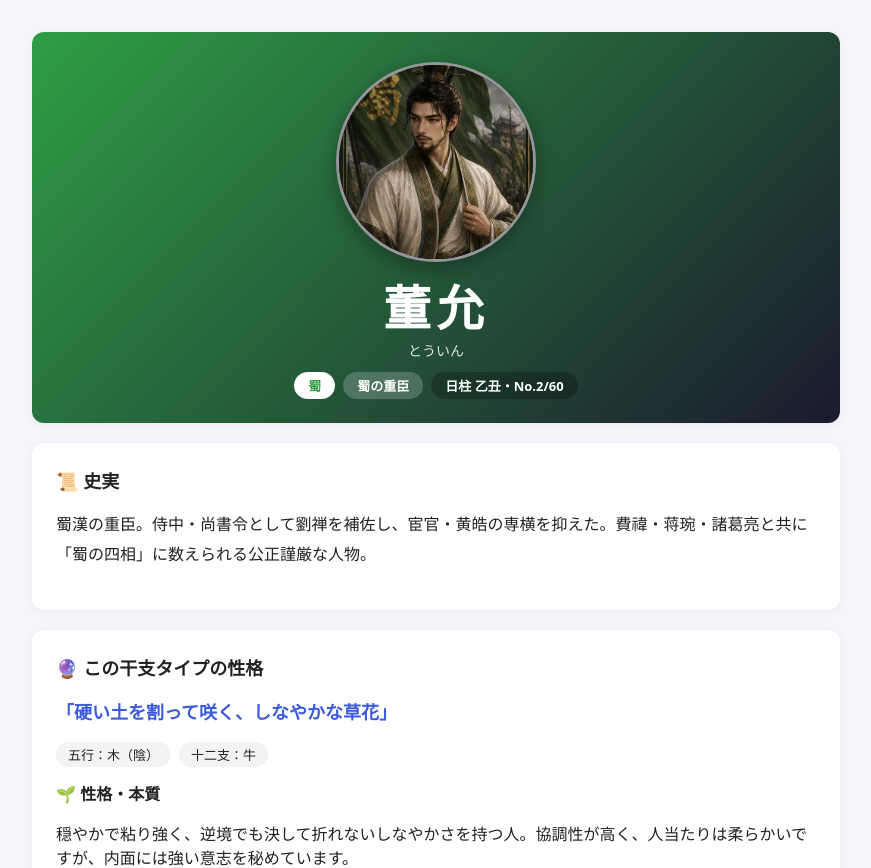
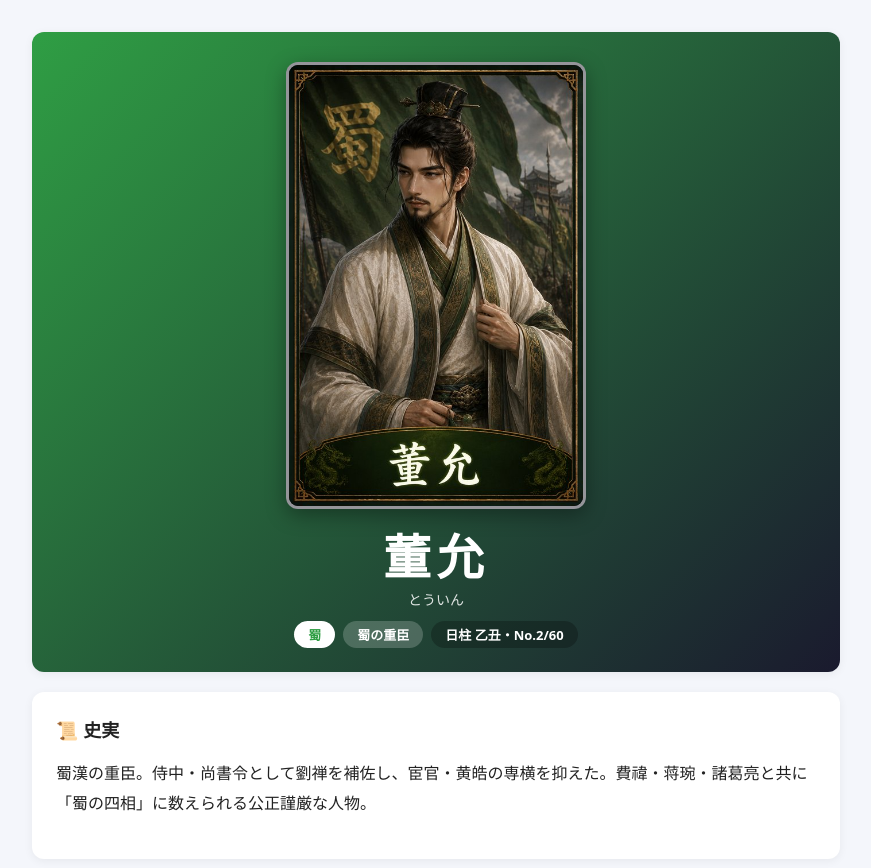
Before and after one commit to system-asayama/uranai-app, a Flask app: page /character/1 in a window 1280 px wide. Shown: the part 50-918 px from the top of the page, without its empty margins (204-1075 px from the left). Run offline with Flask 3, Linux system fonts and the light colour scheme.

Commit message:
キャラ専用ページの画像を円形カットなしの全体表示に変更
- character.html: hero画像を円形クロップ→全体表示(角丸・最大幅300px)に

Co-Authored-By: Claude Opus 4.8 (1M context) <noreply@anthropic.com>
Claude-Session: https://claude.ai/code/session_015HHgNZA3Ygk7U57fUijYTy

```diff
--- a/templates/character.html
+++ b/templates/character.html
@@ -2,7 +2,7 @@
 {% block title %}{{ ch.name }}｜三国志占い{% endblock %}
 {% block content %}
 <div class="card hero" style="--fc: {{ ch.color }}">
-  <img class="hero-img" src="{{ char_url(ch.index) }}" alt="{{ ch.name }}" width="200" height="200">
+  <img class="hero-img" src="{{ char_url(ch.index) }}" alt="{{ ch.name }}">
   <div class="hero-name">{{ ch.name }}</div>
   <div class="hero-yomi">{{ ch.yomi }}</div>
   <div class="hero-badges">
@@ -47,9 +47,9 @@
 
 <style>
   .hero { text-align:center; color:#fff; background:linear-gradient(135deg, var(--fc), #1a1a2e); }
-  .hero-img { width:200px; height:200px; border-radius:50%; margin:6px auto 8px; display:block;
-              border:3px solid rgba(255,255,255,.55); box-shadow:0 6px 20px rgba(0,0,0,.35);
-              background:#15151f; object-fit:cover; object-position:50% 18%; }
+  .hero-img { display:block; margin:6px auto 10px; max-width:300px; width:100%; height:auto;
+              border-radius:12px; border:3px solid rgba(255,255,255,.55);
+              box-shadow:0 6px 20px rgba(0,0,0,.35); background:#15151f; }
   .hero-name { font-size:48px; font-weight:900; letter-spacing:5px; }
   .hero-yomi { font-size:14px; opacity:.85; margin-bottom:12px; }
   .hero-badges { display:flex; gap:8px; justify-content:center; flex-wrap:wrap; }
```
